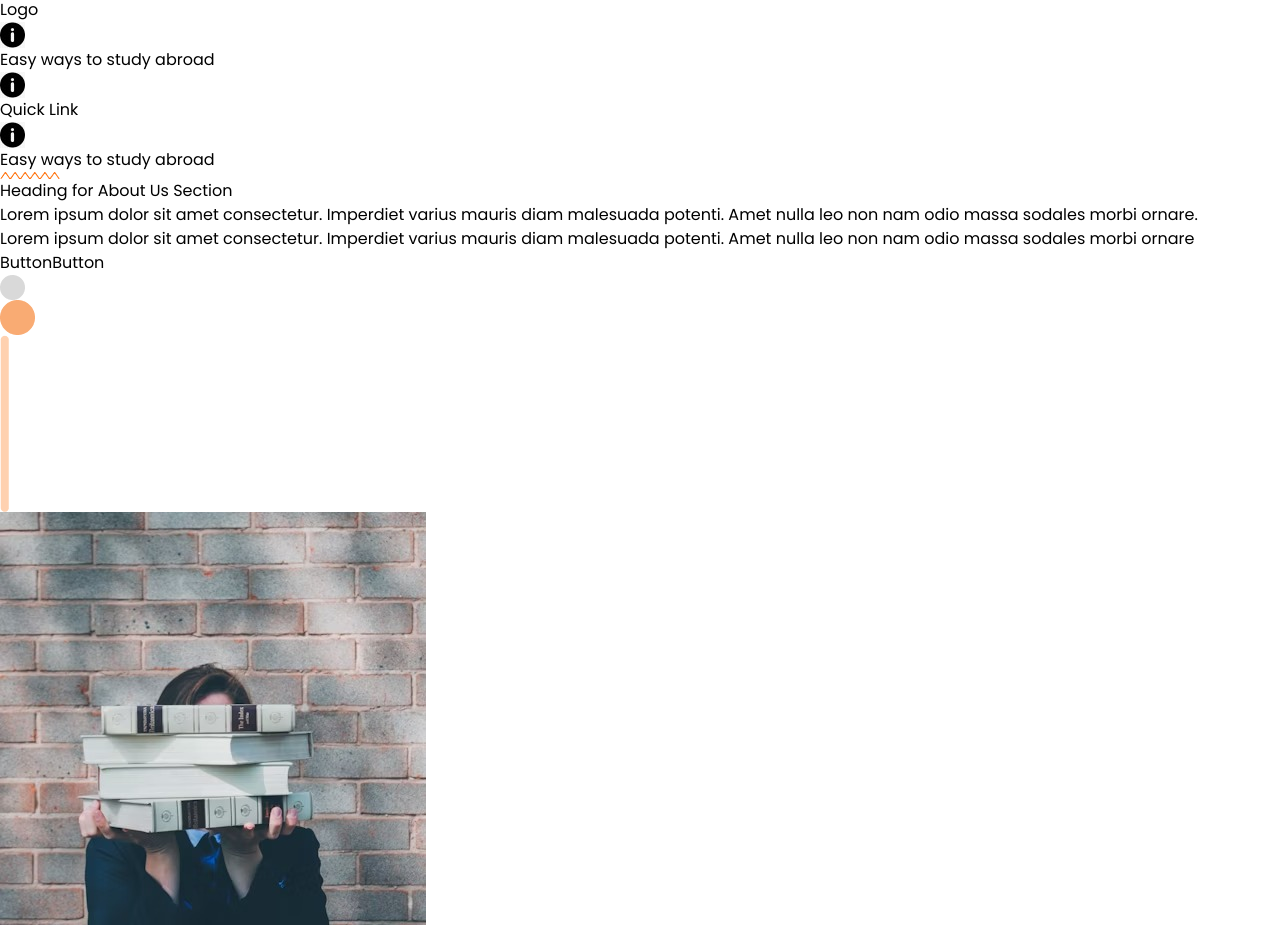
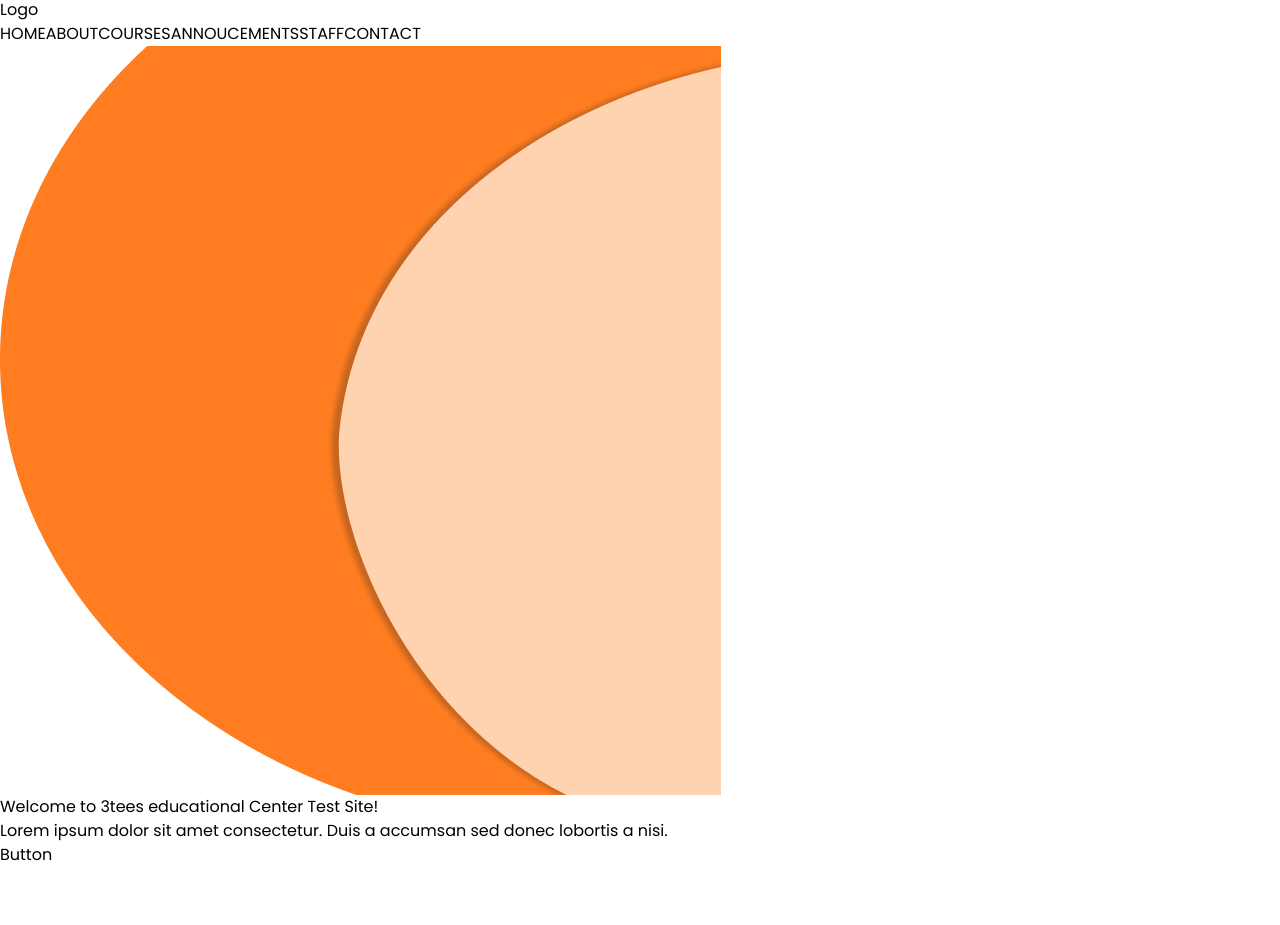
Before and after one commit to Demiladeala/3tees, a React (Vite) app: page / in a window 1280 px wide. Shown: the part 307-1232 px from the top of the page. Built offline with nearby package versions, Linux system fonts and the light colour scheme.

Commit message:
desktop style

```diff
--- a/src/components/About.jsx
+++ b/src/components/About.jsx
@@ -12,9 +12,9 @@ import cir2 from "../assets/about-circle-2.png"
 const About = () => {
   return (
     <>
-    <div className='w-[90%] mx-auto mt-28 flex flex-col gap-5 md:items-center md:justify-center md:flex-row'>
+    <div className='w-[90%] mx-auto mt-28 flex flex-col gap-28 md:items-center md:justify-center md:flex-row md:mt-40'>
 
-        <div className='w-full space-y-6 md:basis-[40%]'>
+        <div className='w-full space-y-6 md:basis-[40%] md:ml-20'>
             <div className='w-full flex items-center justify-center'>
               <img src={headerImage} />
             </div>
@@ -31,7 +31,7 @@ const About = () => {
             </div>
         </div>
 
-        <div className='relative mx-auto mt-[15rem] parent-image-width md:mt-0 hidden md:flex'>
+        <div className='relative border mt-[15rem] parent-image-width md:mt-0 hidden md:flex md:mr-40'>
 
           <div className='w-full absolute top-[-7rem] flex justify-end md:hidden'>
             <div className='mr-10'>
--- a/src/components/Contact.jsx
+++ b/src/components/Contact.jsx
@@ -44,7 +44,7 @@ const Contact = () => {
             <div>
               <img src={header}/>
             </div>
-            <h1 className='text-lg md:text-2xl'>Find us Through <br className='md:hidden' /> These!</h1>
+            <h1 className='text-lg md:text-2xl font-medium'>Find us Through <br className='md:hidden' /> These!</h1>
           </div>
           <div className='basis-[40%] flex gap-1 md:justify-center mr-4'>
             <div className=" h-full w-10 contact-div">
--- a/src/components/Courses.jsx
+++ b/src/components/Courses.jsx
@@ -17,20 +17,22 @@ const Courses = () => {
       <h2 className='text-center mt-3 text-2xl font-bold'>Our Courses</h2>
     </div>
 
-    <div className='w-[96%] mx-auto relative grid grid-cols-3 grid-rows-2 gap-1 mt-10'>
-     <div className='text-white bg-[#181822] rounded-lg p-2 space-y-2 flex items-center'>
+    <div className='md:w-[80%] w-[96%] mx-auto relative grid grid-cols-3 grid-rows-2 gap-1 mt-10 md:gap-4 md:mt-16'>
+     <div className='text-white bg-[#181822] rounded-lg p-2 space-y-2 flex items-center md:py-20'>
       <div className=''>
       <h1 className='pt-6 pb-2 font-semibold text-lg'>Course 1</h1>
-      <p className='text-xs font-light mb-2'>Lorem ipsum dolor sit amet consectetur.</p>
+      <p className='text-xs font-light mb-2 md:hidden'>Lorem ipsum dolor sit amet consectetur.</p>
+      <p className='text-sm font-light mb-2 hidden md:flex'>Lorem ipsum dolor sit amet consectetur. Cursus rutrum orci volutpat faucibus massa risus id magna sit. In euismod dolor ornare habitasse orci nam at.</p>
       <button className='bg-[#E56000] py-1 px-5 rounded-xl mb-8 text-xs'>Button</button>
       </div>
 
      </div>
 
-     <div className='relative row-span-2 bg-[#F9F9F9] rounded-lg p-2 flex items-center z-10'>
+     <div className='relative md:top-32 md:h-[40rem] row-span-2 bg-[#F9F9F9] rounded-lg p-2 flex items-center z-10'>
       <div className=''>
       <h1 className='font-semibold text-lg'>Course 1</h1>
-      <p className='text-xs font-light mb-2'>Lorem ipsum dolor sit amet consectetur.</p>
+      <p className='text-xs font-light mb-2 md:hidden'>Lorem ipsum dolor sit amet consectetur.</p>
+      <p className='text-sm font-light mb-2 hidden md:flex'>Lorem ipsum dolor sit amet consectetur. Cursus rutrum orci volutpat faucibus massa risus id magna sit. In euismod dolor ornare habitasse orci nam at.</p>
       <button className='bg-[#1E1E1E] py-1 px-5 rounded-xl text-white text-xs'>Button</button>
       </div>
      </div>
@@ -39,21 +41,24 @@ const Courses = () => {
         <img src={rec2} className='z-0' />
       </div>
 
-     <div className='relative bg-[#F89650] rounded-lg p-2 z-10'>
-      <h1 className='pt-6 font-semibold text-lg'>Course 1</h1>
-      <p className='text-xs font-light mb-2'>Lorem ipsum dolor sit amet consectetur.</p>
+     <div className='relative bg-[#F89650] rounded-lg p-2 z-10 md:items-center'>
+      <h1 className='pt-6 font-semibold text-lg md:mt-16'>Course 1</h1>
+      <p className='text-xs font-light mb-2 md:hidden'>Lorem ipsum dolor sit amet consectetur.</p>
+      <p className='text-sm font-light mb-2 hidden md:flex'>Lorem ipsum dolor sit amet consectetur. Cursus rutrum orci volutpat faucibus massa risus id magna sit. In euismod dolor ornare habitasse orci nam at.</p>
       <button className='bg-[#1E1E1E] py-1 px-5 rounded-xl text-white text-xs'>Button</button>
      </div>
 
      <div className='bg-[#F89650] rounded-lg p-2'>
-      <h1 className='pt-6 font-semibold text-lg'>Course 1</h1>
-      <p className='text-xs font-light mb-2'>Lorem ipsum dolor sit amet consectetur.</p>
+      <h1 className='pt-6 font-semibold text-lg md:mt-16'>Course 1</h1>
+      <p className='text-xs font-light mb-2 md:hidden'>Lorem ipsum dolor sit amet consectetur.</p>
+      <p className='text-sm font-light mb-2 hidden md:flex'>Lorem ipsum dolor sit amet consectetur. Cursus rutrum orci volutpat faucibus massa risus id magna sit. In euismod dolor ornare habitasse orci nam at.</p>
       <button className='bg-[#1E1E1E] py-1 px-5 rounded-xl text-white text-xs'>Button</button>
      </div>
 
      <div className='relative text-white bg-[#181822] rounded-lg p-2 z-10'>
-      <h1 className='pt-6 font-semibold text-lg'>Course 1</h1>
-      <p className='text-xs font-light mb-2'>Lorem ipsum dolor sit amet consectetur.</p>
+      <h1 className='pt-6 font-semibold text-lg md:mt-16'>Course 1</h1>
+      <p className='text-xs font-light mb-2 md:hidden'>Lorem ipsum dolor sit amet consectetur.</p>
+      <p className='text-sm font-light mb-2 hidden md:flex'>Lorem ipsum dolor sit amet consectetur. Cursus rutrum orci volutpat faucibus massa risus id magna sit. In euismod dolor ornare habitasse orci nam at.</p>
       <button className='bg-[#E56000] py-1 px-5 rounded-xl text-xs'>Button</button>
      </div>
 
--- a/src/components/Hero.jsx
+++ b/src/components/Hero.jsx
@@ -1,6 +1,8 @@
 import { useState, useEffect } from "react"
 import Logo from "../assets/Menu.png"
 import designImg from "../assets/Group 1.png"
+import desktopLandingPage from "../assets/landing-page-bg.png"
+import desktopHeroImage from '../assets/desktop-hero-image.png'
 
 const Hero = ({ toggleNavbar, backgroundColor, borderColor}) => {
 
@@ -59,13 +61,42 @@ const Hero = ({ toggleNavbar, backgroundColor, borderColor}) => {
 
 
 
+            {/* DESKTOP HERO MODE */}
+    <div className='hidden md:flex relative'>
 
-    <div className='border border-black hidden md:flex'>
-     <nav className='w-[90%] mx-auto'>
-        <div className='text-white border border-white w-12 flex justify-center items-center'>
-         <a href="#">Logo</a>
+     <nav className='fixed z-[200] top-0 left-0  w-full flex justify-between items-center' style={{ backgroundColor }}>
+        <div className='text-white border border-black flex justify-center items-center ml-20 my-4'>
+         <a href="#" className="text-black py-4 px-5 uppercase">Logo</a>
+        </div>
+
+        <div className="z-[50] border-black mr-20">
+          <a className="mr-7 text-[17px]" onClick={toggleNavbar} href="/#">HOME</a>
+          <a className="mr-7 text-[17px]" onClick={toggleNavbar} href="/#about">ABOUT</a>
+          <a className="mr-7 text-[17px]" onClick={toggleNavbar} href="/#courses">COURSES</a>
+          <a className="mr-7 text-[17px]" onClick={toggleNavbar} href="/#annoucement">ANNOUCEMENTS</a>
+          <a className="mr-7 text-[17px]" onClick={toggleNavbar} href="/#staff">STAFF</a>
+          <a className="mr-7 text-[17px]" onClick={toggleNavbar} href="/#contact">CONTACT</a>
         </div>
       </nav>
+
+      <div className="w-[50%] absolute right-0 object-cover">
+        <img className="relative top-[-4.2rem]" src={desktopLandingPage} />
+      </div>
+
+
+
+      <div className="relative w-full py-20 flex gap-8 items-center">
+        <div className="w-[40%] ml-24 space-y-10">
+          <h1 className=" text-4xl font-medium">
+          Welcome to 3tees educational Center Test Site!
+          </h1>
+          <p>Lorem ipsum dolor sit amet consectetur. Duis a accumsan sed donec lobortis a nisi.</p>
+          <button className="bg-[#ff6f08] px-7 py-2 rounded-2xl hover:bg-opacity-80">Button</button>
+        </div>
+        <div className="w-[55%] h-[50%] relative top-[-10rem] mr-20 object-cover">
+          <img src={desktopHeroImage} />
+        </div>
+      </div>
     </div>
 
     </>
--- a/src/components/Services.jsx
+++ b/src/components/Services.jsx
@@ -4,22 +4,22 @@ import button from '../assets/info-button.jpg'
 const Services = () => {
   return (
     <>
-    <div className='relative mt-16  flex gap-3 items-center overflow-x-scroll sm:overflow-hidden parent-service'>
-        <div className='flex items-center gap-1 px-2 py-1 bg-[#d9d9d9] rounded-2xl text-xs ml-4 child-service'>
+    <div className='relative mt-16 flex gap-3 items-center overflow-x-scroll sm:overflow-hidden parent-service md:justify-center md:gap-8 md:mt-0'>
+        <div className='flex items-center gap-1 px-2 py-1 bg-[#d9d9d9] rounded-2xl text-xs ml-4 child-service md:w-[25%] md:justify-center md:p-2'>
           <div className='bg-white p-1 rounded-[14px]'>
             <img src={button}/>
           </div>
           <p>Easy ways to study abroad</p>
         </div>
 
-        <div className='flex items-center gap-1 px-2 py-1 bg-[#d9d9d9] rounded-2xl text-xs child-service'>
+        <div className='flex items-center gap-1 px-2 py-1 bg-[#d9d9d9] rounded-2xl text-xs child-service md:w-[25%] md:justify-center md:p-2'>
           <div className='bg-white p-1 rounded-[14px]'>
             <img src={button}/>
           </div>
-          <p>Quick Link</p>
+          <p>Easy ways to study abroad</p>
         </div>
 
-        <div className='flex items-center gap-1 px-2 py-1 bg-[#d9d9d9] rounded-2xl text-xs child-service'>
+        <div className='flex items-center gap-1 px-2 py-1 bg-[#d9d9d9] rounded-2xl text-xs child-service md:w-[25%] md:justify-center md:p-2'>
           <div className='bg-white p-1 rounded-[14px]'>
             <img src={button}/>
           </div>
```
